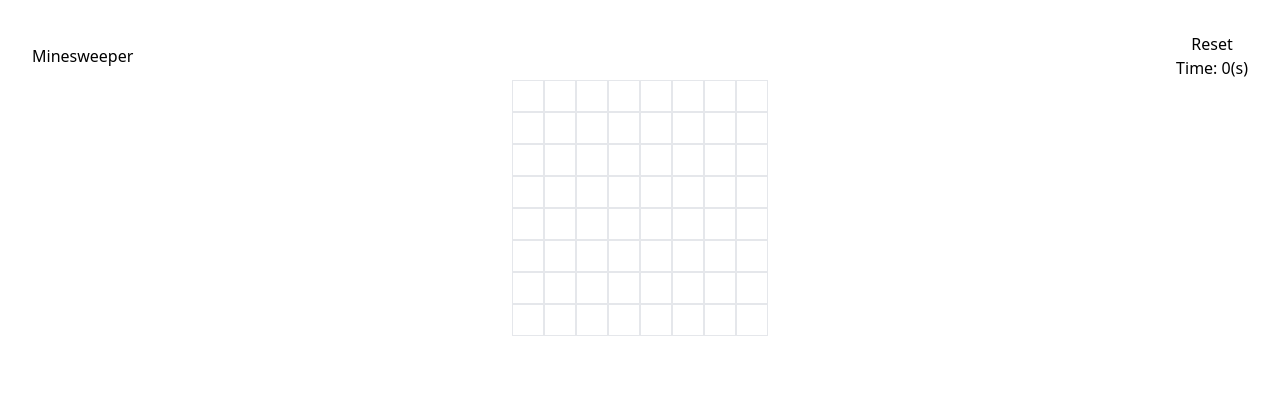
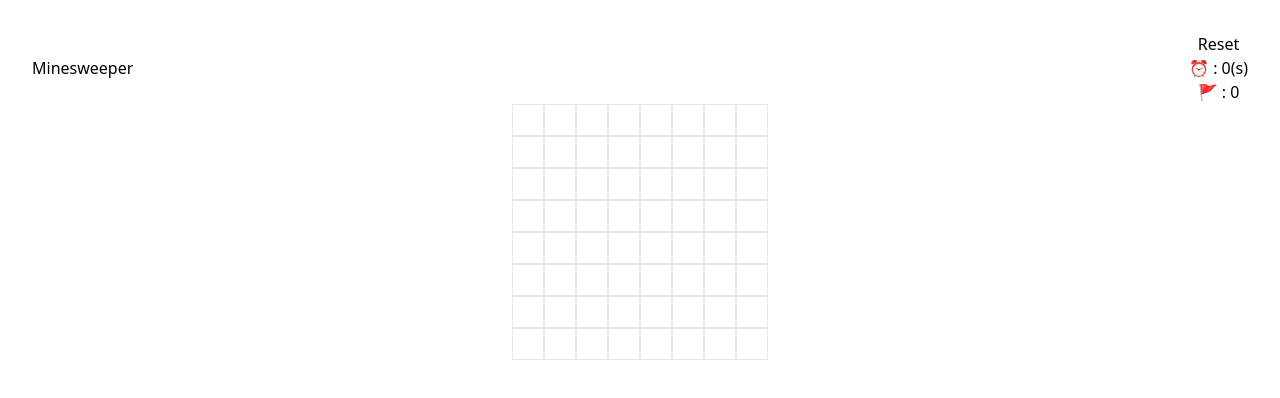
Before and after one commit to balabagi2012/minesweeper, a React (Vite) app: page / in a window 1280 px wide. Shown: the top 398 px of the page. Built offline with nearby package versions, Linux system fonts and the light colour scheme.

Commit message:
feat: add flag count display

```diff
--- a/src/App.tsx
+++ b/src/App.tsx
@@ -232,7 +232,8 @@ function App() {
                 ? "Retry"
                 : "Reset"}
             </button>
-            <p>Time: {timeCount}(s)</p>
+            <p>⏰ : {timeCount}(s)</p>
+            <p>🚩 : {flagCount}</p>
           </div>
         </div>
       </div>
```
